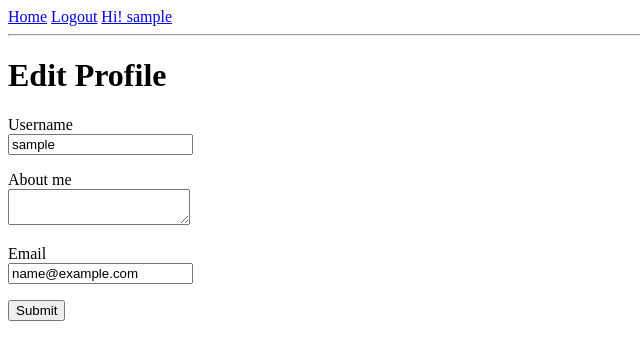
After one commit to bxtkezhan/SingleSite, a Flask app: page /edit_profile in a window 1280 px wide. The commit adds this page. Shown: the top 360 px of the page, without its empty margins (0-640 px from the left). Run offline with Flask 2, Linux system fonts and the light colour scheme; the visitor is signed in with stand-in values (Sample User, id 1); data comes from the database, SQL or seed files in the repository.

Commit message:
add error handle

```diff
--- a/app/__init__.py
+++ b/app/__init__.py
@@ -13,4 +13,4 @@ login = LoginManager(app)
 login.login_view = 'login'
 
 
-from app import views, models
+from app import views, errors, models
--- a/app/forms.py
+++ b/app/forms.py
@@ -1,6 +1,7 @@
 from flask_wtf import FlaskForm
+from flask_login import current_user
 from .models import User
-from wtforms.fields import StringField, PasswordField, BooleanField, SubmitField
+from wtforms.fields import StringField, PasswordField, BooleanField, SubmitField, TextAreaField
 from wtforms.validators import ValidationError, DataRequired, Email, Length, EqualTo
 
 
@@ -27,3 +28,22 @@ class RegisterForm(FlaskForm):
         user = User.query.filter_by(email=email.data).first()
         if user is not None:
             raise ValidationError('Please use a different email address.')
+
+
+class EditProfileForm(FlaskForm):
+    username = StringField('Username', validators=[DataRequired()])
+    about_me = TextAreaField('About me', validators=[DataRequired(), Length(0, 128)])
+    email = StringField('Email', validators=[DataRequired(), Email()])
+    submit = SubmitField('Submit')
+
+    def validate_username(self, username):
+        if username.data != current_user.username:
+            user = User.query.filter_by(username=username.data).first()
+            if user is not None:
+                raise ValidationError('The username is already used.')
+
+    def validate_email(self, email):
+        if email.data != current_user.email:
+            user = User.query.filter_by(email=email.data).first()
+            if user is not None:
+                raise ValidationError('The email address is already registered.')
--- a/app/models.py
+++ b/app/models.py
@@ -6,12 +6,24 @@ from werkzeug.security import generate_password_hash, check_password_hash
 from flask_login import UserMixin
 
 
+followers = db.Table('followers',
+    db.Column('follower_id', db.Integer, db.ForeignKey('user.id')),
+    db.Column('followed_id', db.Integer, db.ForeignKey('user.id')))
+
+
 class User(UserMixin, db.Model):
     id = db.Column(db.Integer, primary_key=True)
     email = db.Column(db.String(128), index=True, unique=True)
     username = db.Column(db.String(64), index=True, unique=True)
     password_hash = db.Column(db.String(128))
+    about_me = db.Column(db.String(128))
+    last_seen = db.Column(db.DateTime, default=datetime.utcnow)
     posts = db.relationship('Post', backref='author', lazy='dynamic')
+    followed = db.relationship(
+        'User', secondary=followers,
+        primaryjoin=followers.c.follower_id == id,
+        secondaryjoin=followers.c.followed_id == id,
+        backref=db.backref('followers', lazy='dynamic'), lazy='dynamic')
 
     def set_password(self, password):
         self.password_hash = generate_password_hash(password)
--- /dev/null
+++ b/app/templates/404.html
@@ -0,0 +1,6 @@
+{% extends "base.html" %}
+
+{% block content %}
+<h1>File Not Found</h1>
+<p><a href="{{ url_for('index') }}">Back</a></p>
+{% endblock %}
--- a/app/templates/base.html
+++ b/app/templates/base.html
@@ -16,8 +16,11 @@
             <a href="{{url_for("login")}}">Sign in</a>
             {% else %}
             <a href="{{url_for("logout")}}">Logout</a>
-            <a href="">{{current_user.username}}</a>
+            <a href="{{url_for("user", username=current_user.username)}}">
+                Hi! {{current_user.username}}
+            </a>
             {% endif %}
+            <hr>
         </div>
         <div>
             {% with messages = get_flashed_messages() %}
--- /dev/null
+++ b/app/templates/edit_profile.html
@@ -0,0 +1,30 @@
+{% extends "base.html" %}
+
+{% block content %}
+<h1>Edit Profile</h1>
+<form method="post" accept-charset="utf-8">
+    {{form.hidden_tag()}}
+    <p>
+    <label>{{form.username.label}}</label><br>
+    {{form.username}}
+    {% for error in form.username.errors %}
+    <span style="color:red;">{{error}}</span>
+    {% endfor %}
+    </p>
+    <p>
+    <label>{{form.about_me.label}}</label><br>
+    {{form.about_me}}
+    {% for error in form.about_me.errors %}
+    <span style="color:red;">{{error}}</span>
+    {% endfor %}
+    </p>
+    <p>
+    <label>{{form.email.label}}</label><br>
+    {{form.email}}
+    {% for error in form.email.errors %}
+    <span style="color:red;">{{error}}</span>
+    {% endfor %}
+    </p>
+    {{form.submit}}
+</form>
+{% endblock %}
--- a/app/views.py
+++ b/app/views.py
@@ -1,15 +1,20 @@
-from flask import render_template, flash, redirect, url_for
+from flask import render_template as flask_render_template, request
+from flask import flash, redirect, url_for
 from flask_login import current_user, login_user, logout_user, login_required
-from app import app
-from app import config
-from app import db
-from .forms import LoginForm, RegisterForm
+from app import app, config, db
+from .forms import LoginForm, RegisterForm, EditProfileForm
 from .models import User
+from datetime import datetime
+
+
+def render_template(template_name, **content):
+    content['title'] = content.get('title', config.title)
+    return flask_render_template(template_name, **content)
 
 
 @app.route('/')
 def index():
-    return render_template('index.html', title=config.title)
+    return render_template('index.html')
 
 
 @app.route('/login', methods=['GET', 'POST'])
@@ -27,7 +32,7 @@ def login():
             return redirect(url_for('login'))
         login_user(user, remember=remember)
         return redirect(url_for('index'))
-    return render_template('login.html', title=config.title, form=form)
+    return render_template('login.html', form=form)
 
 
 @app.route('/logout')
@@ -52,4 +57,39 @@ def register():
         db.session.commit()
         flash('Congratulations, you are now a registered user!')
         return redirect(url_for('login'))
-    return render_template('register.html', title=config.title, form=form)
+    return render_template('register.html', form=form)
+
+
+@app.route('/user/<username>')
+@login_required
+def user(username):
+    user = User.query.filter_by(username=username).first_or_404()
+    posts = [
+        {'author': user, 'body': 'Test post#1'},
+        {'author': user, 'body': 'Test post#2'}]
+    return render_template('user.html', user=user, posts=posts)
+
+
+@app.before_request
+def before_request():
+    if current_user.is_authenticated:
+        current_user.last_seen = datetime.utcnow()
+        db.session.commit()
+
+
+@app.route('/edit_profile', methods=['GET', 'POST'])
+@login_required
+def edit_profile():
+    form = EditProfileForm()
+    if form.validate_on_submit():
+        current_user.username = form.username.data
+        current_user.about_me = form.about_me.data
+        current_user.email = form.email.data
+        db.session.commit()
+        flash('Your changes have been saved.')
+        return redirect(url_for('edit_profile'))
+    elif request.method == 'GET':
+        form.username.data = current_user.username
+        form.about_me.data = current_user.about_me
+        form.email.data = current_user.email
+    return render_template('edit_profile.html', form=form)
```
Also changed, not shown: app/errors.py (added, +13 -0 lines), app/templates/500.html (added, +7 -0 lines), app/templates/user.html (added, +23 -0 lines).
